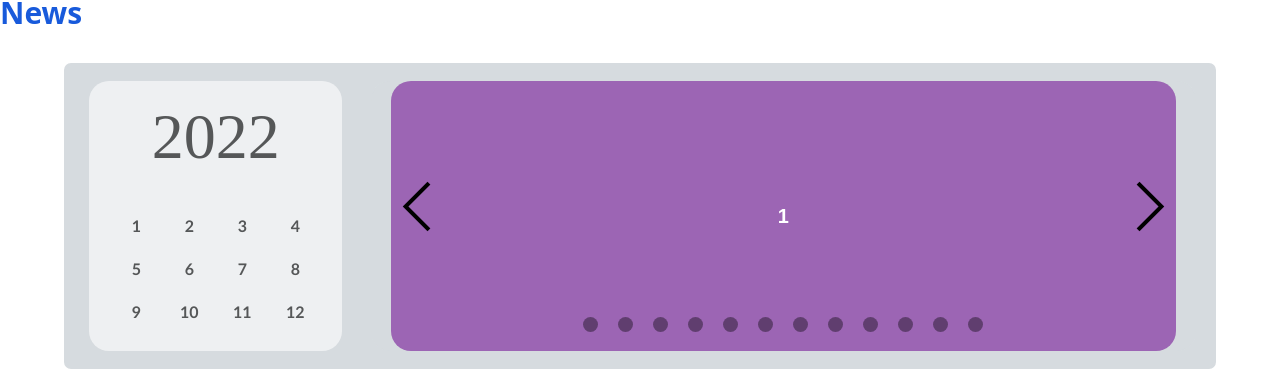
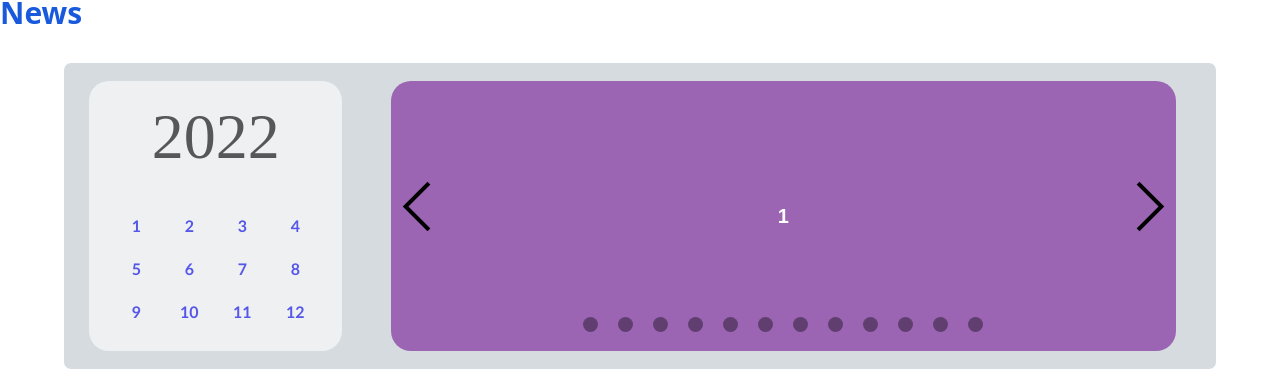
Before and after one commit to yufei3/1234, a React (Create React App) app: page /news in a window 1280 px wide. Shown: the part 418-800 px from the top of the page. Built offline with nearby package versions, Linux system fonts and the light colour scheme.

Commit message:
update news

```diff
--- a/src/pages/News.js
+++ b/src/pages/News.js
@@ -52,21 +52,21 @@ class News extends React.Component{
 
             <h3>News</h3>
             <div class="news-container">
-                <year>2022
+                <year><div class="title">2022</div>
                     <div class="container">
                         <div class="grid">
-                            <div class="cell" id="1">1</div>
-                            <div class="cell" id="2">2</div>
-                            <div class="cell" id="3">3</div>
-                            <div class="cell" id="4">4</div>
-                            <div class="cell" id="5">5</div>
-                            <div class="cell" id="6">6</div>
-                            <div class="cell" id="7">7</div>
-                            <div class="cell" id="8">8</div>
-                            <div class="cell" id="9">9</div>
-                            <div class="cell" id="9">10</div>
-                            <div class="cell" id="9">11</div>
-                            <div class="cell" id="9">12</div>
+                            <div class="cell" id="1"><a href="#slides__1">1</a></div>
+                            <div class="cell" id="2"><a href="#slides__2">2</a></div>
+                            <div class="cell" id="3"><a href="#slides__3">3</a></div>
+                            <div class="cell" id="4"><a href="#slides__4">4</a></div>
+                            <div class="cell" id="5"><a href="#slides__5">5</a></div>
+                            <div class="cell" id="6"><a href="#slides__6">6</a></div>
+                            <div class="cell" id="7"><a href="#slides__7">7</a></div>
+                            <div class="cell" id="8"><a href="#slides__8">8</a></div>
+                            <div class="cell" id="9"><a href="#slides__9">9</a></div>
+                            <div class="cell" id="10"><a href="#slides__10">10</a></div>
+                            <div class="cell" id="11"><a href="#slides__11">11</a></div>
+                            <div class="cell" id="12"><a href="#slides__12">12</a></div>
                         </div>
                     </div>
                 </year>
```
Also changed, not shown: 2 other files (tests, documents, lock files or other folders).
